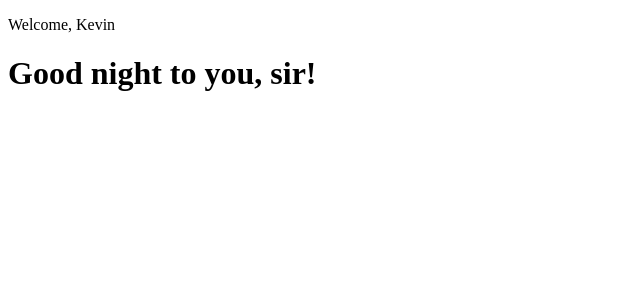
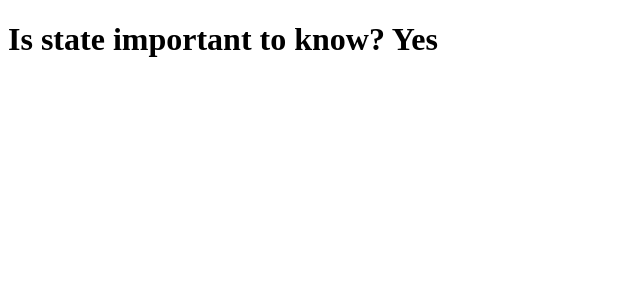
Before and after one commit to kevincwashburn/react-practice, a React (Create React App) app in the folder practice-app/: page / in a window 1280 px wide. Shown: the top 300 px of the page, without its empty margins (0-640 px from the left). Built offline with nearby package versions, Linux system fonts and the light colour scheme.

Commit message:
State example App.js

```diff
--- a/practice-app/src/App.js
+++ b/practice-app/src/App.js
@@ -1,13 +1,21 @@
-// import React from "react";
+// 2:10:27
 
-// class App extends React.component {
-//   render () {
-//     return (
-//       <div>
-//         <h1>{this.props.whatever}</h1>
-//       </div>
-//     )
-//   }
-// };
+import React from "react";
 
-// export default App;
+class App extends React.Component {
+  constructor() {
+    super()
+    this.state = {
+      answer: "Yes"
+    }
+  }
+  render() {
+    return (
+      <div>
+        <h1>Is state important to know? {this.state.answer}</h1>
+      </div>
+    )
+  }
+};
+
+export default App;
--- a/practice-app/src/index.js
+++ b/practice-app/src/index.js
@@ -1,50 +1,5 @@
-// 2:04:11 before answers
-// 2:07:10 after answers
-
 import React from "react";
 import ReactDOM from "react-dom";
-
-class App extends React.Component {
-    render() {
-        return (
-            <div>
-                <Header username="Kevin" />
-                <Greeting />
-            </div>
-        )
-    }
-};
-
-class Header extends React.Component {
-    render() {
-        return (
-            <header>
-                <p>Welcome, {this.props.username}</p>
-            </header>
-        )
-    }
-};
-
-
-class Greeting extends React.Component {
-      render() {
-          const date = new Date();
-          const hours = date.getHours();
-          let timeOfDay;
-
-          if (hours < 12) {
-              timeOfDay = "morning"
-          } else if (hours >= 12 && hours < 17) {
-              timeOfDay = "afternoon"
-          } else {
-              timeOfDay = "night"
-          }
-
-          return (
-              <h1>Good {timeOfDay} to you, sir!</h1>
-          )
-      }
-}
-
+import App from "./App";
 
 ReactDOM.render(<App/>, document.getElementById("root"));
```
